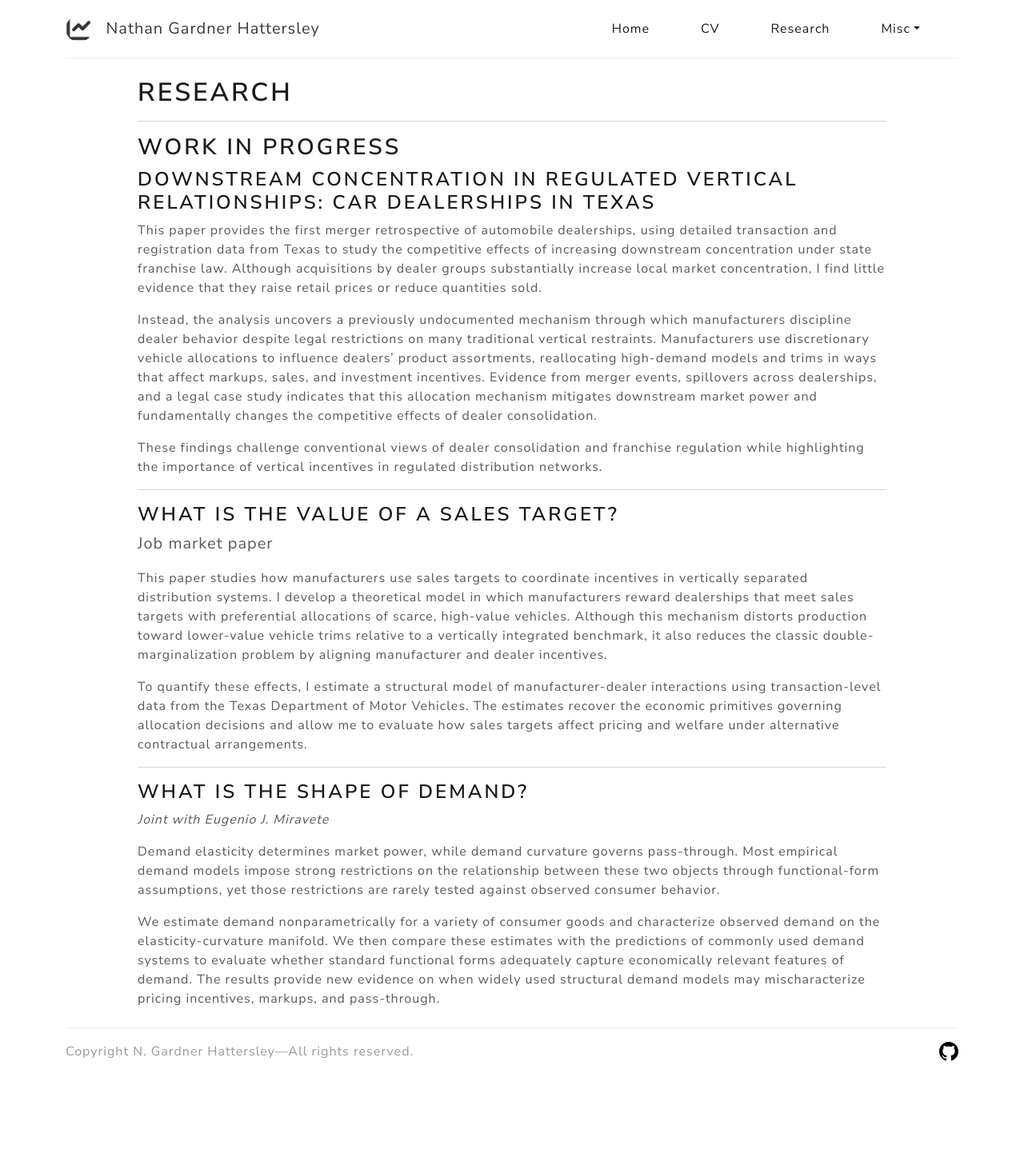
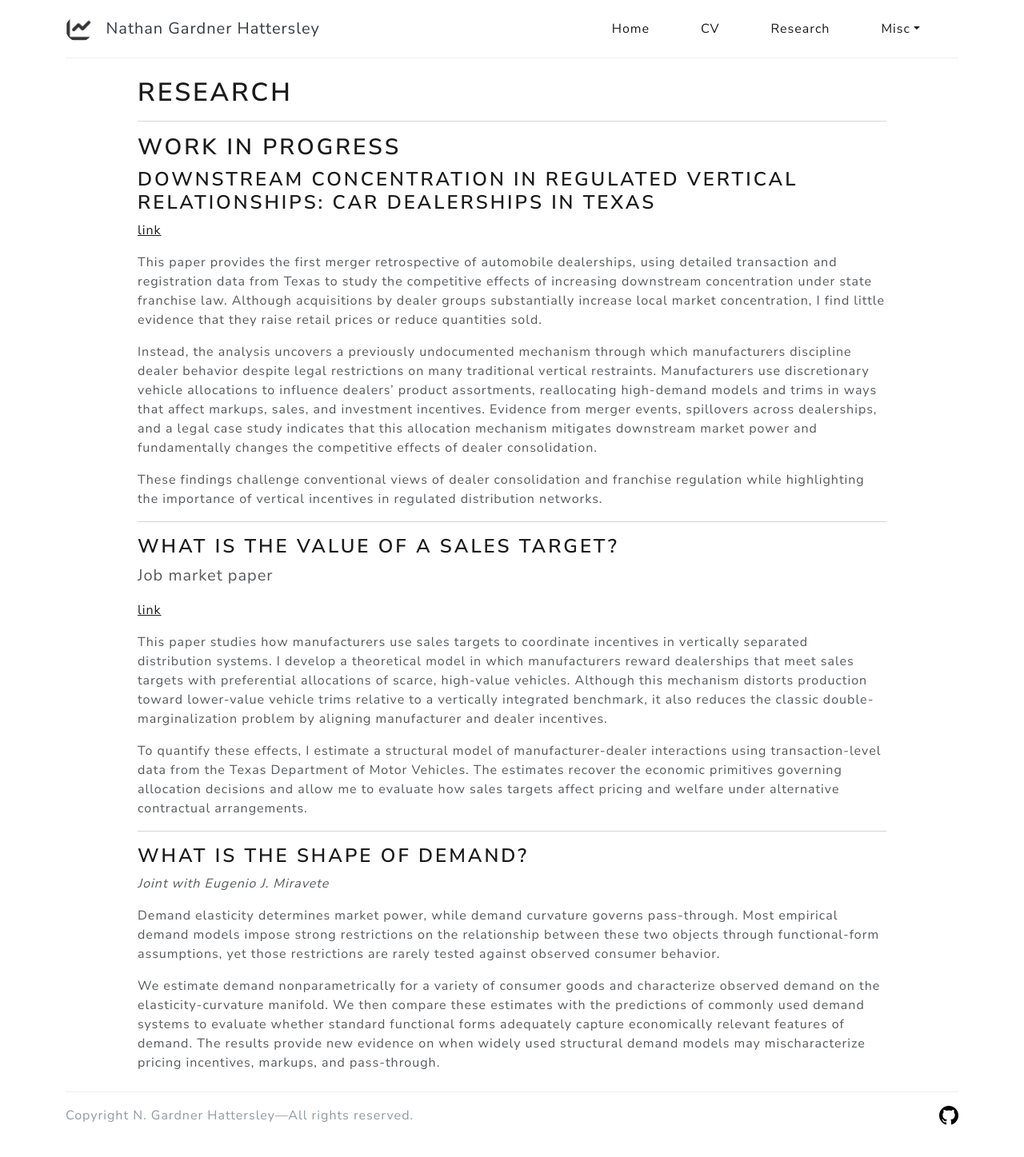
Before and after one commit to nateybear/nateybear.github.io, a Jekyll site: the page built from research.md, in a window 1280 px wide. Shown: the whole page at 80% size. Built offline with Jekyll 4.4.1, drawn with Linux system fonts in a browser that asks for light colours; nearby versions of some CDN libraries; our own code applies the rules of GitHub Pages for plain Markdown files; before the commit the page ends 1367 px from its top, so only the background shows below that.

Commit message:
add research to website

```diff
--- a/research.md
+++ b/research.md
@@ -8,6 +8,7 @@ title: Research
 
 ### Downstream Concentration in Regulated Vertical Relationships: Car Dealerships in Texas
 
+[link](/assets/dealer-mna.pdf)
 
 This paper provides the first merger retrospective of automobile dealerships, using detailed transaction and registration data from Texas to study the competitive effects of increasing downstream concentration under state franchise law. Although acquisitions by dealer groups substantially increase local market concentration, I find little evidence that they raise retail prices or reduce quantities sold.
 
@@ -21,6 +22,7 @@ These findings challenge conventional views of dealer consolidation and franchis
 
 <span class="lead">Job market paper</span>
 
+[link](/assets/jmp.pdf)
 
 This paper studies how manufacturers use sales targets to coordinate incentives in vertically separated distribution systems. I develop a theoretical model in which manufacturers reward dealerships that meet sales targets with preferential allocations of scarce, high-value vehicles. Although this mechanism distorts production toward lower-value vehicle trims relative to a vertically integrated benchmark, it also reduces the classic double-marginalization problem by aligning manufacturer and dealer incentives.
 
```
Also changed, not shown: 1 other file.
